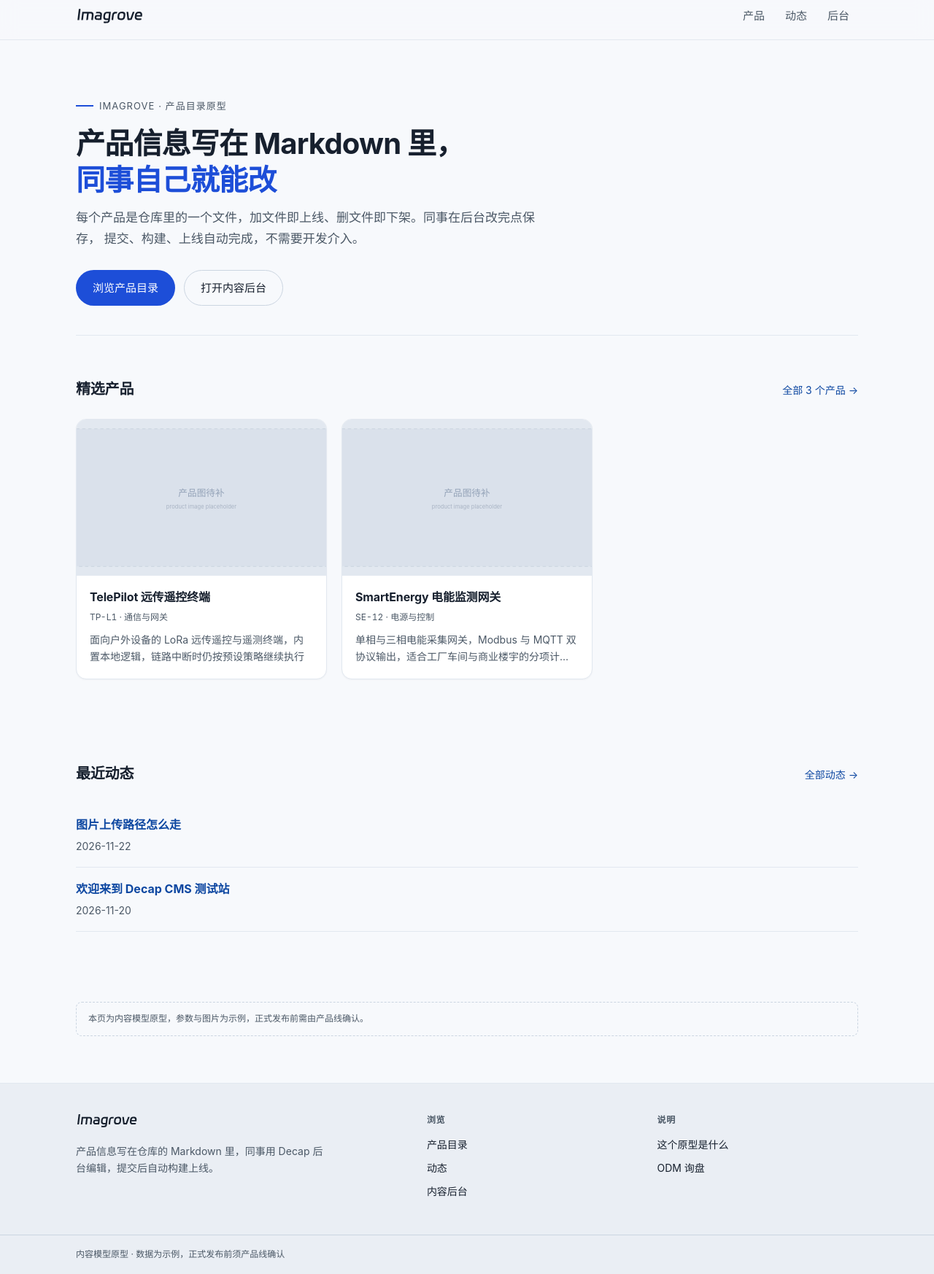
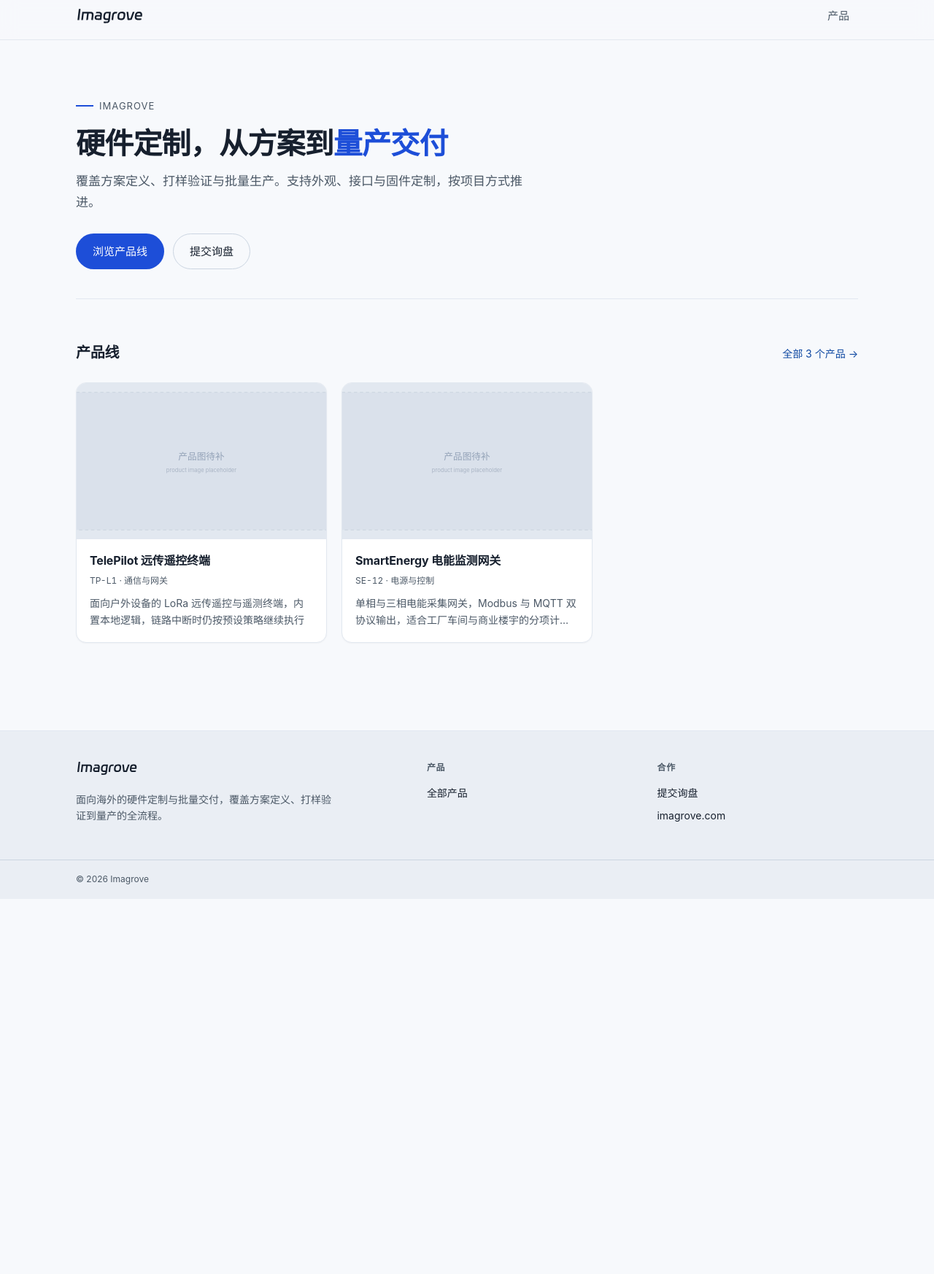
Before and after one commit to imagrove/decap-cms-test, an Astro site: page / in a window 1280 px wide. Shown: the part 10-1756 px from the top of the page at 73% size. After the commit the page ends 1242 px from the top, so only its background shows below. Built offline with nearby package versions, Linux system fonts and the light colour scheme; Astro itself is replaced by a stand-in of ours.

Commit message:
按对外站点重写：移除实现细节与原型表述、导航去掉后台入口与动态板块、删除两篇内部说明文章

```diff
--- a/src/content/posts/media-path.md
+++ /dev/null
@@ -1,18 +0,0 @@
----
-title: 图片上传路径怎么走
-date: 2026-11-22
-draft: false
-description: 记录 media_folder 与 public_folder 的关系，这是 Decap 最容易配错的地方。
-tags:
-  - decap
-  - 配置
----
-
-Decap 只有两个字段管图片：
-
-- `media_folder`：图片在仓库里**物理落盘**的位置，这里是 `public/uploads`。
-- `public_folder`：页面里引用图片的 **URL 前缀**，这里是 `/decap-cms-test/uploads`。
-
-因为站点挂在 GitHub Pages 的项目页 `/decap-cms-test/` 下，`public_folder` 必须带上这段前缀，
-否则后台预览和线上页面都会 404。将来换成独立域名（`decap.imagrove.com`），
-把 `public_folder` 改回 `/uploads`，同时把 `astro.config.mjs` 的 `base` 删掉即可。
--- a/src/content/posts/welcome.md
+++ /dev/null
@@ -1,17 +0,0 @@
----
-title: 欢迎来到 Decap CMS 测试站
-date: 2026-11-20
-draft: false
-description: 验证 Decap 写入的 frontmatter 能被 Astro content collection 正确解析。
-tags:
-  - decap
-  - 说明
----
-
-这是仓库里预置的第一篇文章，用来确认三件事：
-
-1. `src/content/posts/` 下的 markdown 能被 Astro content collection 读到；
-2. frontmatter 字段与 `src/content.config.ts` 的 zod schema 对齐；
-3. 站点构建产物里文章页、列表页都正常。
-
-接下来打开 `/admin/`，用 GitHub 登录后新建一篇，看它是否会在仓库里生成一次 commit。
--- a/src/layouts/Base.astro
+++ b/src/layouts/Base.astro
@@ -10,9 +10,7 @@ interface Props {
 }
 
 const { title, description } = Astro.props;
-
-// 本地 dev 不做目录索引，/admin/ 会 404，必须带文件名；生产构建走目录索引
-const adminHref = import.meta.env.DEV ? `${base}admin/index.html` : `${base}admin/`;
+const year = new Date().getFullYear();
 ---
 
 <!doctype html>
@@ -31,8 +29,6 @@ const adminHref = import.meta.env.DEV ? `${base}admin/index.html` : `${base}admi
         <BrandWordmark href={base} height="24px" label="Imagrove 产品目录首页" />
         <nav class="header-nav">
           <a href={`${base}products/`}>产品</a>
-          <a href={`${base}posts/`}>动态</a>
-          <a href={adminHref}>后台</a>
         </nav>
       </div>
     </header>
@@ -47,26 +43,24 @@ const adminHref = import.meta.env.DEV ? `${base}admin/index.html` : `${base}admi
       <div class="footer-inner">
         <div class="footer-brand">
           <BrandWordmark height="22px" />
-          <p>产品信息写在仓库的 Markdown 里，同事用 Decap 后台编辑，提交后自动构建上线。</p>
+          <p>面向海外的硬件定制与批量交付，覆盖方案定义、打样验证到量产的全流程。</p>
         </div>
         <div class="footer-col">
-          <h4>浏览</h4>
+          <h4>产品</h4>
           <ul>
-            <li><a href={`${base}products/`}>产品目录</a></li>
-            <li><a href={`${base}posts/`}>动态</a></li>
-            <li><a href={adminHref}>内容后台</a></li>
+            <li><a href={`${base}products/`}>全部产品</a></li>
           </ul>
         </div>
         <div class="footer-col">
-          <h4>说明</h4>
+          <h4>合作</h4>
           <ul>
-            <li><a href={`${base}posts/welcome/`}>这个原型是什么</a></li>
-            <li><a href="https://imagrove.com/odm/">ODM 询盘</a></li>
+            <li><a href="https://imagrove.com/odm/">提交询盘</a></li>
+            <li><a href="https://imagrove.com/">imagrove.com</a></li>
           </ul>
         </div>
       </div>
       <div class="footer-bottom">
-        <div class="container">内容模型原型 · 数据为示例，正式发布前须产品线确认</div>
+        <div class="container">© {year} Imagrove</div>
       </div>
     </footer>
   </body>
--- a/src/pages/index.astro
+++ b/src/pages/index.astro
@@ -11,30 +11,24 @@ const products = (await getCollection('products'))
   .filter((p) => p.data.status === 'active')
   .sort((a, b) => a.data.order - b.data.order);
 const featured = products.filter((p) => p.data.featured).slice(0, 3);
-
-const posts = (await getCollection('posts'))
-  .filter((post) => !post.data.draft || import.meta.env.DEV)
-  .sort((a, b) => b.data.date.getTime() - a.data.date.getTime())
-  .slice(0, 3);
 ---
 
-<Base title="Imagrove · 产品目录原型" description="Markdown 发布产品信息，Decap 后台给同事改内容">
+<Base title="Imagrove · 硬件产品线" description="面向海外的硬件定制与批量交付，覆盖方案定义、打样验证到量产">
   <section class="hero">
-    <p class="eyebrow">Imagrove · 产品目录原型</p>
-    <h1>产品信息写在 Markdown 里，<br /><em>同事自己就能改</em></h1>
+    <p class="eyebrow">Imagrove</p>
+    <h1>硬件定制，从方案到<em>量产交付</em></h1>
     <p class="lead">
-      每个产品是仓库里的一个文件，加文件即上线、删文件即下架。同事在后台改完点保存，
-      提交、构建、上线自动完成，不需要开发介入。
+      覆盖方案定义、打样验证与批量生产。支持外观、接口与固件定制，按项目方式推进。
     </p>
     <div class="hero-actions">
-      <a class="btn" href={`${base}products/`}>浏览产品目录</a>
-      <a class="btn btn-ghost" href={`${base}admin/`}>打开内容后台</a>
+      <a class="btn" href={`${base}products/`}>浏览产品线</a>
+      <a class="btn btn-ghost" href="https://imagrove.com/odm/">提交询盘</a>
     </div>
   </section>
 
   <section class="section">
     <div class="section-head">
-      <h2>精选产品</h2>
+      <h2>产品线</h2>
       <a href={`${base}products/`}>全部 {products.length} 个产品 →</a>
     </div>
     <div class="product-grid">
@@ -62,26 +56,4 @@ const posts = (await getCollection('posts'))
     </div>
   </section>
 
-  <section class="section">
-    <div class="section-head">
-      <h2>最近动态</h2>
-      <a href={`${base}posts/`}>全部动态 →</a>
-    </div>
-    <ul class="post-list">
-      {
-        posts.map((post) => (
-          <li>
-            <h3>
-              <a href={`${base}posts/${post.id}/`}>{post.data.title}</a>
-            </h3>
-            <div class="meta">{post.data.date.toISOString().slice(0, 10)}</div>
-          </li>
-        ))
-      }
-    </ul>
-  </section>
-
-  <p class="prototype-note">
-    本页为内容模型原型，参数与图片为示例，正式发布前需由产品线确认。
-  </p>
 </Base>
--- a/src/pages/posts/index.astro
+++ b/src/pages/posts/index.astro
@@ -8,11 +8,11 @@ const posts = (await getCollection('posts'))
   .sort((a, b) => b.data.date.getTime() - a.data.date.getTime());
 ---
 
-<Base title="动态 · Imagrove 原型">
+<Base title="动态 · Imagrove">
   <section class="hero">
-    <p class="eyebrow">Notes</p>
+    <p class="eyebrow">动态</p>
     <h1>动态</h1>
-    <p class="lead">共 {posts.length} 篇 · 与产品一样，每篇对应一个 Markdown 文件</p>
+    <p class="lead">{posts.length > 0 ? `共 ${posts.length} 篇文章` : '暂无发布内容'}</p>
   </section>
 
   <section class="section">
--- a/src/pages/products/[...id].astro
+++ b/src/pages/products/[...id].astro
@@ -93,10 +93,6 @@ const gallery = (p.gallery ?? []).map(url).filter(Boolean) as string[];
           </section>
         )
       }
-
-      <p class="prototype-note">
-        本页为内容模型原型，参数与图片为示例，正式发布前需由产品线确认。
-      </p>
     </div>
 
     <aside class="product-aside">
--- a/src/styles/global.css
+++ b/src/styles/global.css
@@ -565,14 +565,6 @@ h2 {
   color: var(--text-secondary);
 }
 
-.prototype-note {
-  margin-top: 40px;
-  padding: 12px 16px;
-  border: 1px dashed var(--border-strong);
-  border-radius: var(--radius);
-  font-size: 0.75rem;
-  color: var(--text-secondary);
-}
 
 /* ---------- 页脚 ---------- */
 
```
Also changed, not shown: src/pages/products/index.astro (+3 -9 lines).
